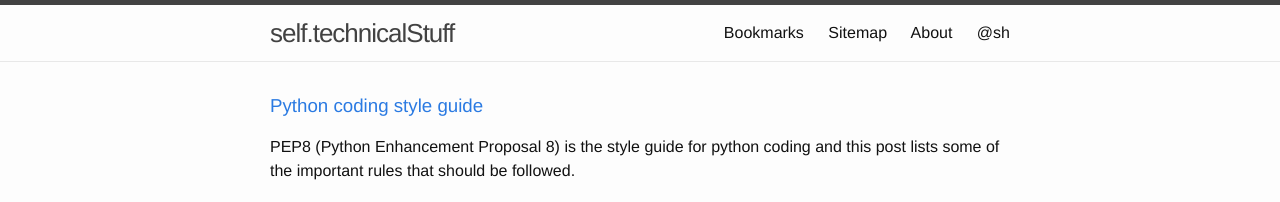
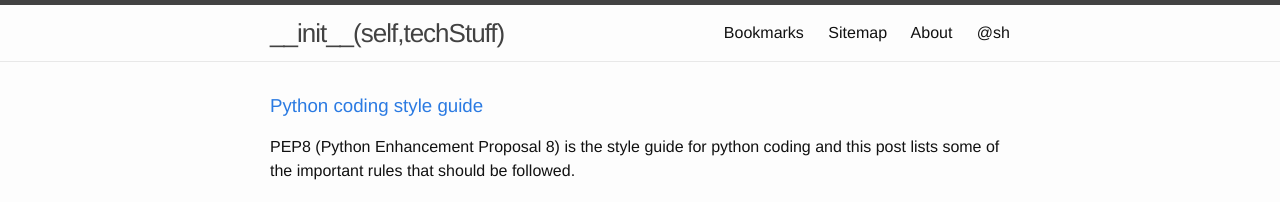
Before and after one commit to yuan-jiang/yuan-jiang.github.io, a Jekyll site: the page built from index.html, in a window 1280 px wide. Shown: the top 202 px of the page. Built offline with Jekyll 4.4.1, drawn with Linux system fonts in a browser that asks for light colours; the list of posts is cut into pages by our own code.

Commit message:
Update header.html

```diff
--- a/_includes/header.html
+++ b/_includes/header.html
@@ -2,7 +2,7 @@
 
   <div class="wrapper">
 
-    <a class="site-title" href="{{ site.baseurl }}/">self.technicalStuff</a>
+    <a class="site-title" href="{{ site.baseurl }}/">__init__(self,techStuff)</a>
 
     <nav class="site-nav">
       <a href="#" class="menu-icon">
```
